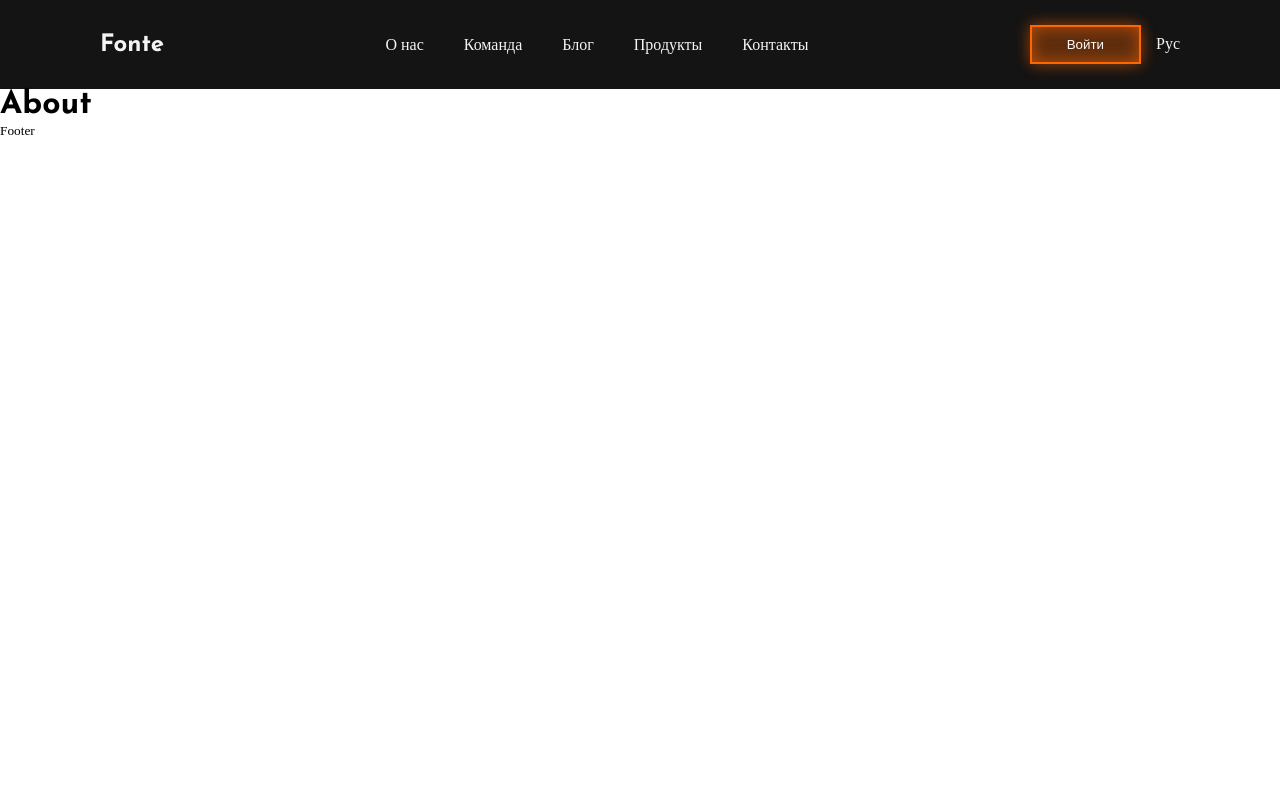
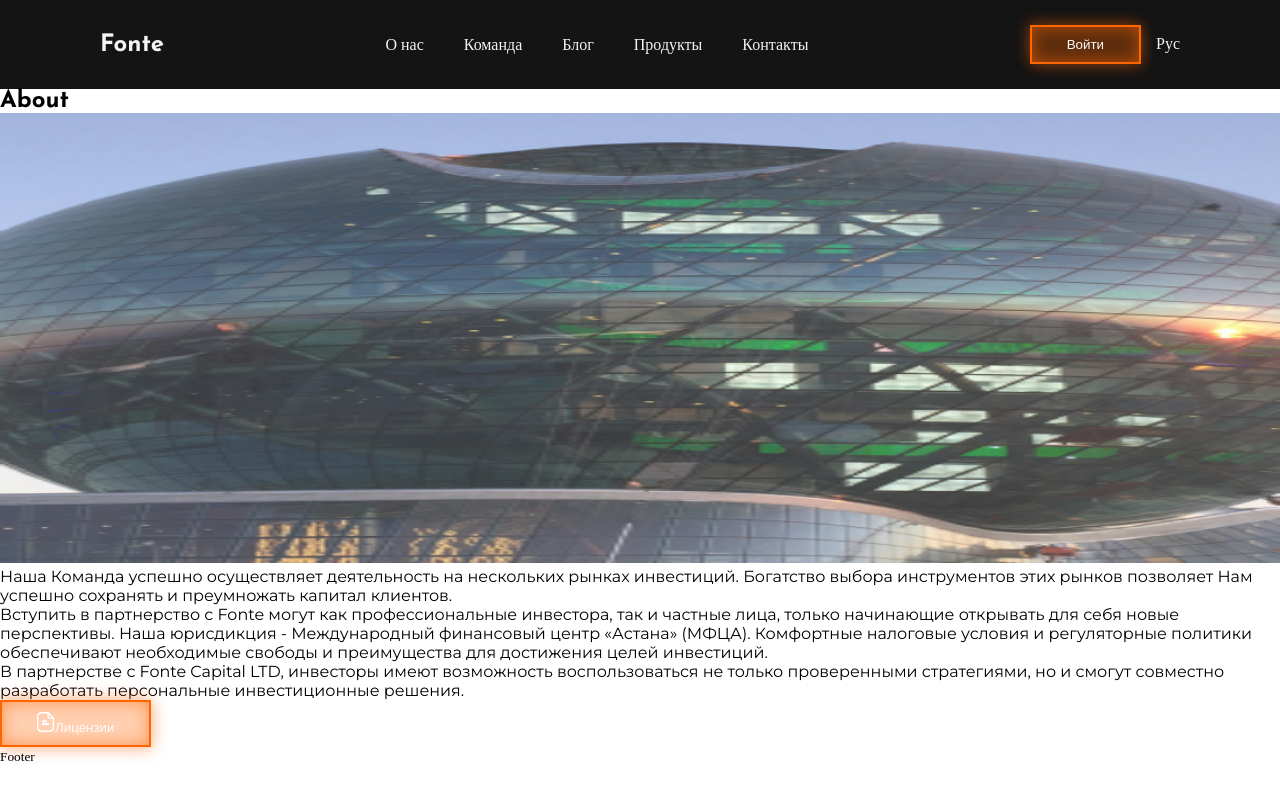
Before and after one commit to AlisherXujanov/Fullstack13, a React (Create React App) app in the folder frontend/: page / in a window 1280 px wide. Built offline with nearby package versions, Linux system fonts and the light colour scheme.

Commit message:
about page skeleton

```diff
--- a/frontend/src/components/About/index.jsx
+++ b/frontend/src/components/About/index.jsx
@@ -1,9 +1,24 @@
 import "./style.scss"
-
+import AboutImage from '../../assets/images/about.png'
+import Licence from "../../assets/icons/licence.png"
 function About() {
     return (
-        <div>
-            <h1>About</h1>
+        <div className="about-wrapper">
+            <div className="about-content">
+                <h2>About</h2>
+                <div className="container">
+                    <img src={AboutImage} width={"100%"} height={450} alt="Earth" />
+                    <div>
+                        <p>Наша Команда успешно осуществляет деятельность на нескольких рынках инвестиций. Богатство выбора инструментов этих рынков позволяет Нам успешно сохранять и преумножать капитал клиентов. </p>
+                        <p>Вступить в партнерство с Fonte могут как профессиональные инвестора, так и частные лица, только начинающие открывать для себя новые перспективы. Наша юрисдикция - Международный финансовый центр «Астана» (МФЦА). Комфортные налоговые условия и регуляторные политики обеспечивают необходимые свободы и преимущества для достижения целей инвестиций. </p>
+                        <p>В партнерстве с Fonte Capital LTD, инвесторы имеют возможность воспользоваться не только проверенными стратегиями, но и смогут совместно разработать персональные инвестиционные решения.</p>
+                        <button className="warning-btn">
+                            <img src={Licence} alt="Licence" />
+                            Лицензии
+                        </button>
+                    </div>
+                </div>
+            </div>
         </div>
     );
 }
--- a/frontend/src/components/About/style.scss
+++ b/frontend/src/components/About/style.scss
@@ -0,0 +1,6 @@
+.about-wrapper {
+    .about-content {
+        .container {
+        }
+    }
+}
```
